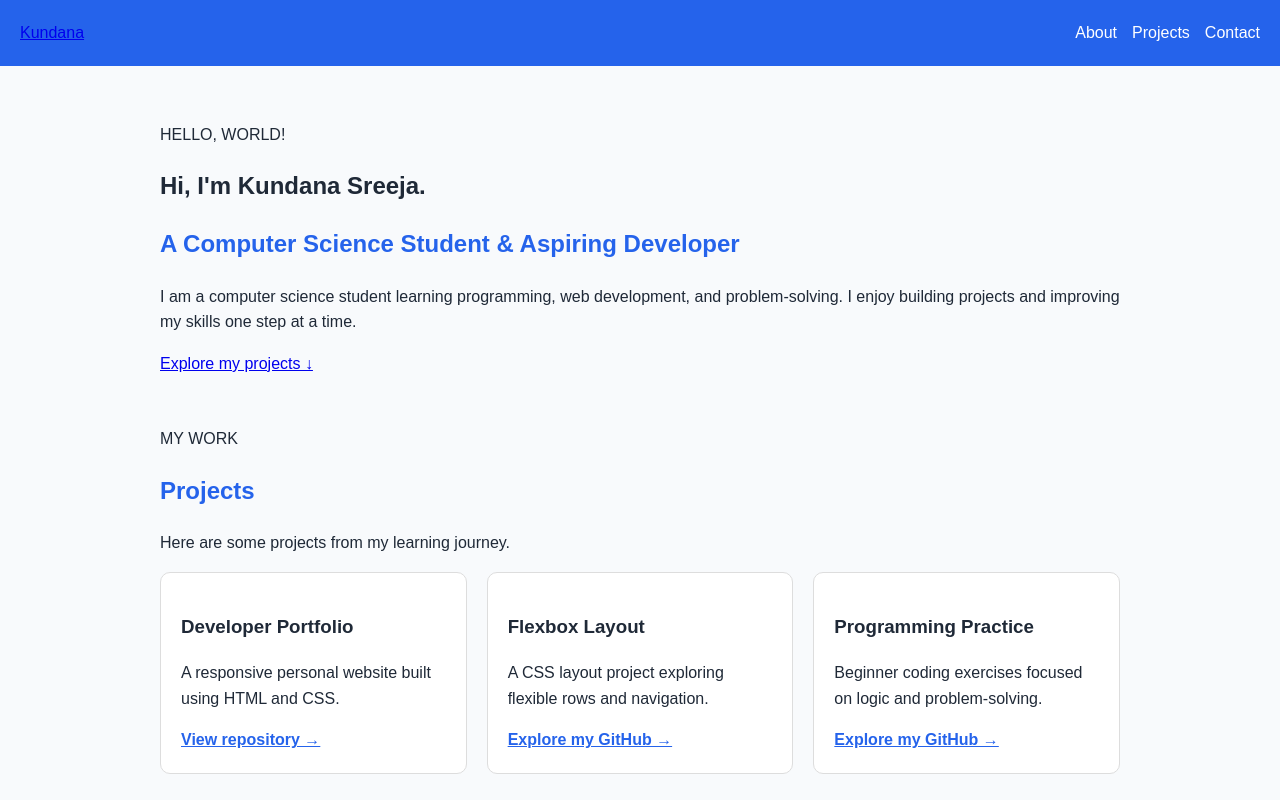
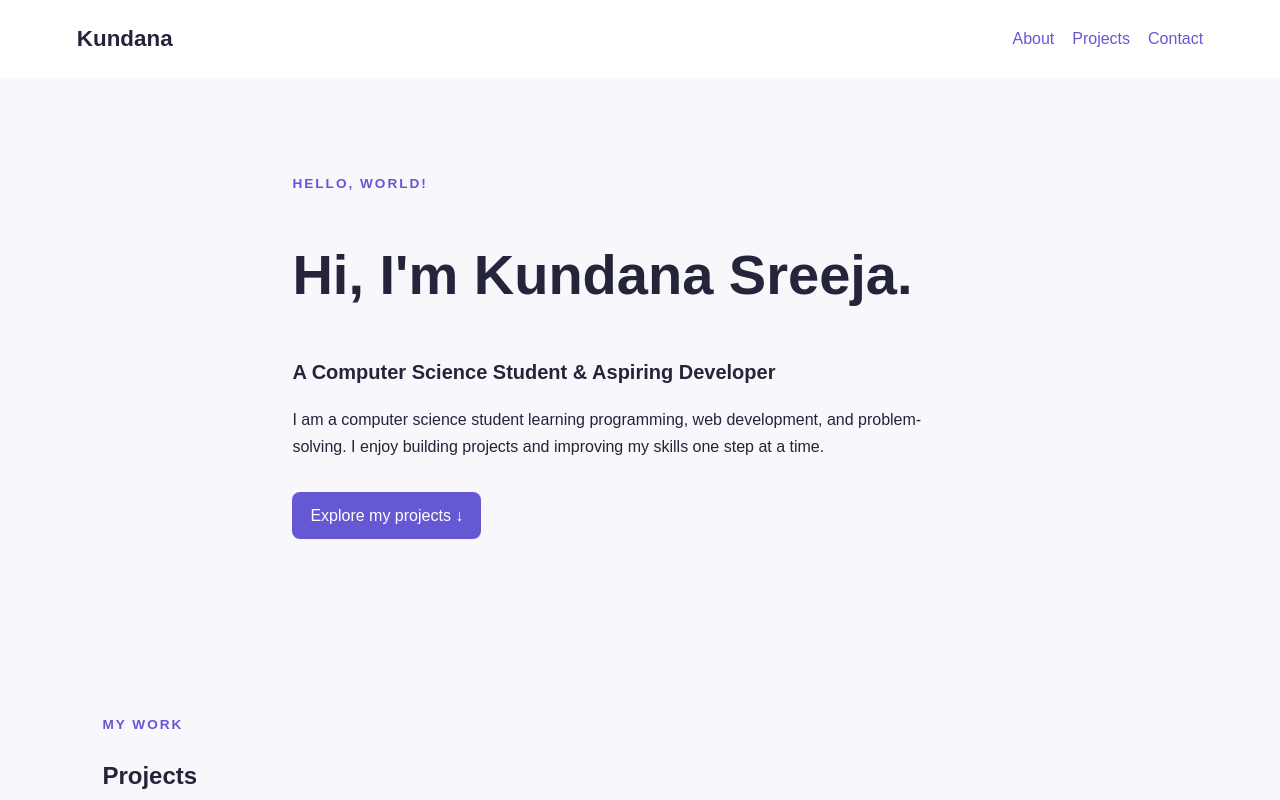
Before and after one commit to kundana0905/devfolio, a plain HTML site: page index.html in a window 1280 px wide. Shown: the top 800 px of the page. Drawn offline with Linux system fonts and the light colour scheme.

Commit message:
Refactor CSS for new design and layout
Updated CSS variables and styles for improved layout and design.

```diff
--- a/style.css
+++ b/style.css
@@ -1,104 +1,166 @@
+
 :root {
-    --brand: #2563eb;
-    --ink: #1f2937;
-    --background: #f8fafc;
-    --card: #ffffff;
+  --brand: #6558d3;
+  --ink: #24243a;
+  --background: #f7f7fc;
+  --surface: #ffffff;
+  --muted: #66667a;
 }
 
 * {
-    box-sizing: border-box;
+  box-sizing: border-box;
+}
+
+html {
+  scroll-behavior: smooth;
 }
 
 body {
-    margin: 0;
-    font-family: Arial, sans-serif;
-    color: var(--ink);
-    background: var(--background);
-    line-height: 1.6;
+  margin: 0;
+  font-family: Arial, sans-serif;
+  line-height: 1.7;
+  color: var(--ink);
+  background: var(--background);
 }
 
-header {
-    display: flex;
-    justify-content: space-between;
-    align-items: center;
-    padding: 20px;
-    background: var(--brand);
-    color: white;
+img {
+  max-width: 100%;
+  height: auto;
 }
 
-header h1 {
-    margin: 0;
+a {
+  color: var(--brand);
+  text-decoration: none;
+}
+
+a:hover {
+  text-decoration: underline;
+}
+
+.site-header {
+  display: flex;
+  flex-direction: column;
+  align-items: center;
+  gap: 12px;
+  padding: 20px 6%;
+  background: var(--surface);
+}
+
+.brand {
+  font-size: 1.4rem;
+  font-weight: bold;
+  color: var(--ink);
 }
 
 nav {
-    display: flex;
-    gap: 15px;
-    flex-wrap: wrap;
+  display: flex;
+  flex-wrap: wrap;
+  justify-content: center;
+  gap: 18px;
 }
 
-nav a {
-    color: white;
-    text-decoration: none;
+.about,
+.projects {
+  padding: 64px 7%;
 }
 
-nav a:hover {
-    text-decoration: underline;
+.about {
+  max-width: 900px;
+  margin: 0 auto;
 }
 
-main {
-    max-width: 1000px;
-    margin: auto;
-    padding: 40px 20px;
+.about h1 {
+  font-size: clamp(2rem, 6vw, 3.5rem);
+  line-height: 1.2;
 }
 
-section {
-    margin-bottom: 50px;
+.about h2 {
+  font-size: 1.25rem;
 }
 
-h2 {
-    color: var(--brand);
+.about p {
+  max-width: 650px;
+}
+
+.eyebrow {
+  color: var(--brand);
+  font-size: 0.85rem;
+  font-weight: bold;
+  letter-spacing: 2px;
+}
+
+.primary-link {
+  display: inline-block;
+  margin-top: 16px;
+  padding: 10px 18px;
+  color: white;
+  background: var(--brand);
+  border-radius: 8px;
 }
 
 .project-grid {
-    display: grid;
-    grid-template-columns: 1fr;
-    gap: 20px;
+  display: grid;
+  grid-template-columns: 1fr;
+  gap: 20px;
+  margin-top: 28px;
 }
 
 .project-card {
-    background: var(--card);
-    padding: 20px;
-    border-radius: 10px;
-    border: 1px solid #ddd;
+  padding: 24px;
+  background: var(--surface);
+  border: 1px solid #e4e3f0;
+  border-radius: 12px;
+}
+
+.project-card h3 {
+  margin-top: 0;
 }
 
 .project-card a {
-    color: var(--brand);
-    font-weight: bold;
-}
-
-img {
-    max-width: 100%;
-    height: auto;
+  font-weight: bold;
 }
 
 footer {
-    text-align: center;
-    padding: 30px 20px;
-    background: var(--ink);
-    color: white;
+  padding: 40px 7%;
+  text-align: center;
+  color: white;
+  background: var(--ink);
 }
 
 footer a {
-    color: white;
-    margin: 0 10px;
+  color: white;
 }
 
-/* Desktop layout */
+.contact-links {
+  display: flex;
+  flex-wrap: wrap;
+  justify-content: center;
+  gap: 24px;
+}
+
+.copyright {
+  margin-top: 28px;
+  font-size: 0.9rem;
+}
+
 @media (min-width: 700px) {
+  .site-header {
+    flex-direction: row;
+    justify-content: space-between;
+  }
 
-    .project-grid {
-        grid-template-columns: repeat(3, 1fr);
-    }
+  .project-grid {
+    grid-template-columns: repeat(2, minmax(0, 1fr));
+  }
 
+  .about,
+  .projects {
+    padding: 80px 8%;
+  }
 }
+
+@media (min-width: 1000px) {
+  .project-grid {
+    grid-template-columns: repeat(3, minmax(0, 1fr));
+  }
+}
```
